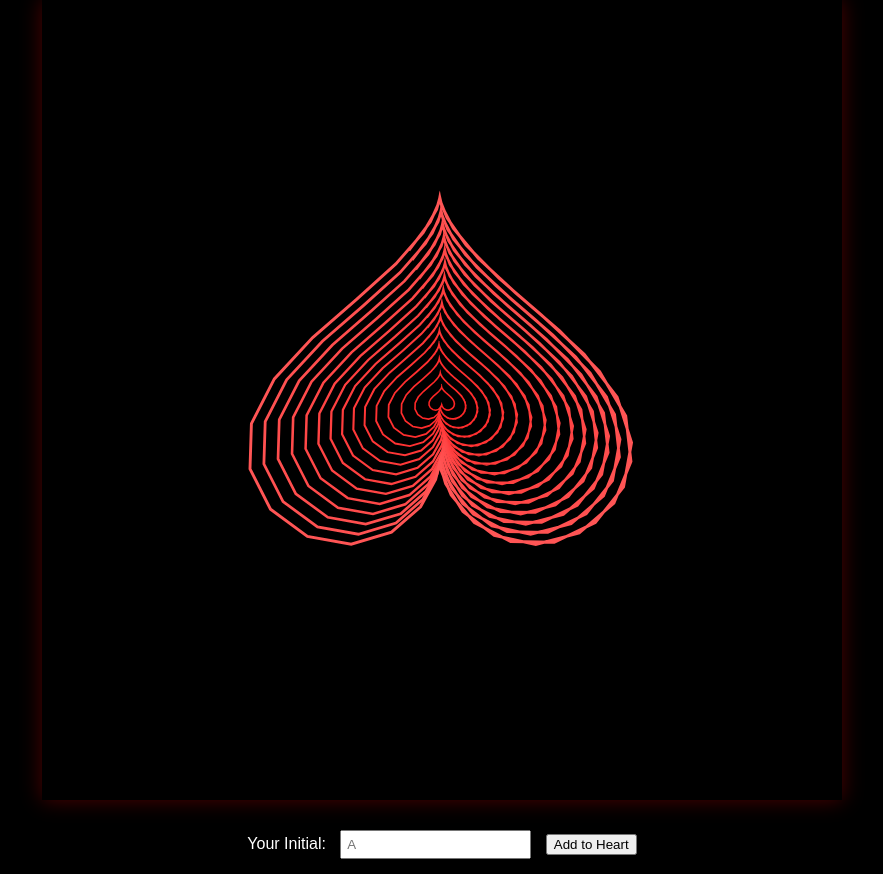
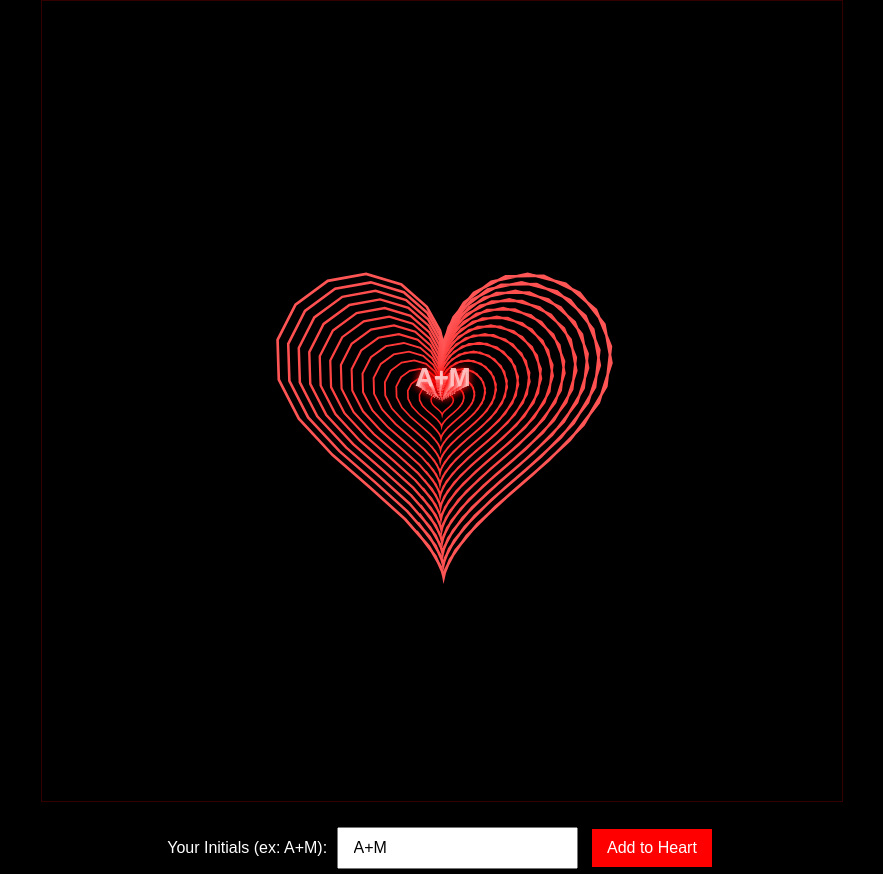
Before and after one commit to ffoxy1292-ship-it/Cute-, a plain HTML site: page index.html in a window 1280 px wide. Shown: the whole page, without its empty margins (198-1081 px from the left). Drawn offline with Linux system fonts and the light colour scheme.

Commit message:
Update index.html

```diff
--- a/index.html
+++ b/index.html
@@ -17,57 +17,68 @@
         canvas {
             display: block;
             margin: auto;
-            box-shadow: 0 0 20px rgba(255,0,0,0.3);
+            border: 1px solid #330000;
         }
         .controls {
             margin-top: 20px;
             color: white;
             font-family: Arial;
         }
-        input {
-            margin: 10px;
-            padding: 5px;
+        input, button {
+            padding: 10px 15px;
+            font-size: 16px;
+            margin: 5px;
+        }
+        button {
+            background: red;
+            color: white;
+            border: none;
+            cursor: pointer;
+        }
+        button:hover {
+            background: darkred;
         }
     </style>
 </head>
 <body>
     <canvas id="heartCanvas" width="800" height="800"></canvas>
     <div class="controls">
-        <label style="color: white;">Your Initial: </label>
-        <input type="text" id="initial" maxlength="1" placeholder="A">
-        <button onclick="addInitial()">Add to Heart</button>
+        <label style="color: white;">Your Initials (ex: A+M): </label>
+        <input type="text" id="initial" maxlength="5" placeholder="A+M" value="A+M">
+        <button onclick="updateInitials()">Add to Heart</button>
     </div>
 
     <script>
         const canvas = document.getElementById('heartCanvas');
         const ctx = canvas.getContext('2d');
 
-        let hearts = []; // Store multiple hearts
+        let currentInitials = "A+M";
         let time = 0;
 
-        // Heart parametric equation
+        // Heart parametric equation (FIXED - not upside down)
         function corazon(n) {
             const x = 16 * Math.pow(Math.sin(n), 3);
             const y = 13 * Math.cos(n) - 5 * Math.cos(2*n) - 2 * Math.cos(3*n) - Math.cos(4*n);
             return { x, y };
         }
 
-        // Get heart points
-        function getHeartPoints(scale, offsetX = 0, offsetY = 0) {
+        // Get heart points and flip Y correctly
+        function getHeartPoints(scale, offsetX, offsetY) {
             const points = [];
             for (let n = 0; n <= 100; n += 2) {
                 const angle = n / 10;
                 const { x, y } = corazon(angle);
+                // FIX: Y is negative here because math Y goes up, canvas Y goes down
                 points.push({
                     x: offsetX + x * scale,
-                    y: offsetY + y * scale
+                    y: offsetY - y * scale  // THIS FIXES THE UPSIDE-DOWN
                 });
             }
             return points;
         }
 
         // Draw a single heart
-        function drawHeart(points, color = 'red', lineWidth = 2) {
+        function drawHeart(points, color, lineWidth) {
             if (points.length < 2) return;
 
             ctx.beginPath();
@@ -80,33 +91,42 @@
             ctx.stroke();
         }
 
-        // Draw text on heart
-        function drawTextOnHeart(text, scale, centerX, centerY) {
-            ctx.font = `${Math.floor(scale * 3)}px Arial`;
-            ctx.fillStyle = 'white';
-            ctx.shadowBlur = 10;
+        // Draw initials in the CENTER of the heart
+        function drawInitialsOnHeart(initials, scale, centerX, centerY, waveX, waveY) {
+            // Position: center of the heart is at (centerX, centerY - scale * 2)
+            const heartCenterY = centerY - scale * 2;
+
+            ctx.font = `bold ${Math.floor(scale * 2.5)}px "Arial"`;
+            ctx.fillStyle = `rgba(255, 200, 200, 0.9)`;
+            ctx.shadowBlur = 8;
             ctx.shadowColor = 'red';
-            ctx.fillText(text, centerX - 10, centerY - scale * 5);
+            ctx.textAlign = 'center';
+            ctx.textBaseline = 'middle';
+
+            // Draw each character separately for better positioning
+            ctx.fillText(initials, centerX + waveX * 0.5, heartCenterY + waveY * 0.5);
             ctx.shadowBlur = 0;
         }
 
-        // Update animation - creates growing and moving effect
+        let hearts = [];
+
         function updateHearts() {
             const centerX = canvas.width / 2;
             const centerY = canvas.height / 2;
 
             hearts = [];
 
-            // Create 15 hearts with different scales (like Python version)
+            // Create 15 layered hearts (like Python version)
             for (let i = 1; i <= 15; i++) {
-                const scale = i * 0.8;
-                // Add subtle movement based on time
-                const waveX = Math.sin(time + i * 0.5) * 3;
-                const waveY = Math.cos(time * 0.8 + i * 0.3) * 2;
+                const scale = i * 0.7;
+                // Gentle wave motion
+                const waveX = Math.sin(time + i * 0.3) * 2;
+                const waveY = Math.cos(time * 0.7 + i * 0.2) * 2;
 
                 const points = getHeartPoints(scale, centerX + waveX, centerY + waveY);
-                const brightness = Math.floor(100 + (i / 15) * 155);
-                const color = `rgb(255, ${brightness / 3}, ${brightness / 3})`;
+                // Color from bright red to dark red
+                const intensity = 100 + Math.floor((i / 15) * 155);
+                const color = `rgb(255, ${Math.floor(intensity/3)}, ${Math.floor(intensity/3)})`;
 
                 hearts.push({
                     points: points,
@@ -118,59 +138,43 @@
             }
         }
 
-        // Add initial letter to all hearts
-        function addInitial() {
-            const initial = document.getElementById('initial').value.toUpperCase();
-            if (initial && initial.length === 1) {
-                showInitialOnHearts(initial);
-            }
+        function updateInitials() {
+            currentInitials = document.getElementById('initial').value;
+            if (!currentInitials) currentInitials = "❤️";
         }
-
-        function showInitialOnHearts(letter) {
-            const centerX = canvas.width / 2;
-            const centerY = canvas.height / 2;
-
-            // Draw hearts with letter
-            for (let i = 0; i < hearts.length; i++) {
-                const heart = hearts[i];
-                drawHeart(heart.points, heart.color, 2);
-
-                ctx.font = `${Math.floor(heart.scale * 2.5)}px "Courier New", monospace`;
-                ctx.fillStyle = `rgba(255, 200, 200, ${0.3 + i/30})`;
-                ctx.shadowBlur = 15;
-                ctx.shadowColor = 'red';
-                ctx.fillText(letter, centerX - 8 + heart.waveX, centerY - heart.scale * 4 + heart.waveY);
-            }
-            ctx.shadowBlur = 0;
-        }
-
-        // Main animation with movement
-        let animationFrame;
 
         function animate() {
             ctx.fillStyle = 'black';
             ctx.fillRect(0, 0, canvas.width, canvas.height);
 
-            // Update time for wave motion
             time += 0.03;
             updateHearts();
 
-            // Draw all hearts (creates the layered 3D effect)
+            const centerX = canvas.width / 2;
+            const centerY = canvas.height / 2;
+
+            // Draw all hearts
             for (let i = 0; i < hearts.length; i++) {
                 const heart = hearts[i];
-                drawHeart(heart.points, heart.color, 1.5 + (i / 10));
+                drawHeart(heart.points, heart.color, 1.5 + (i / 12));
+
+                // Draw initials on each heart
+                drawInitialsOnHeart(
+                    currentInitials,
+                    heart.scale,
+                    centerX,
+                    centerY,
+                    heart.waveX,
+                    heart.waveY
+                );
             }
 
-            animationFrame = requestAnimationFrame(animate);
+            requestAnimationFrame(animate);
         }
 
         // Start animation
+        updateInitials();
         animate();
-
-        // Resize handling
-        window.addEventListener('resize', () => {
-            // Keep it simple
-        });
     </script>
 </body>
 </html>
```
